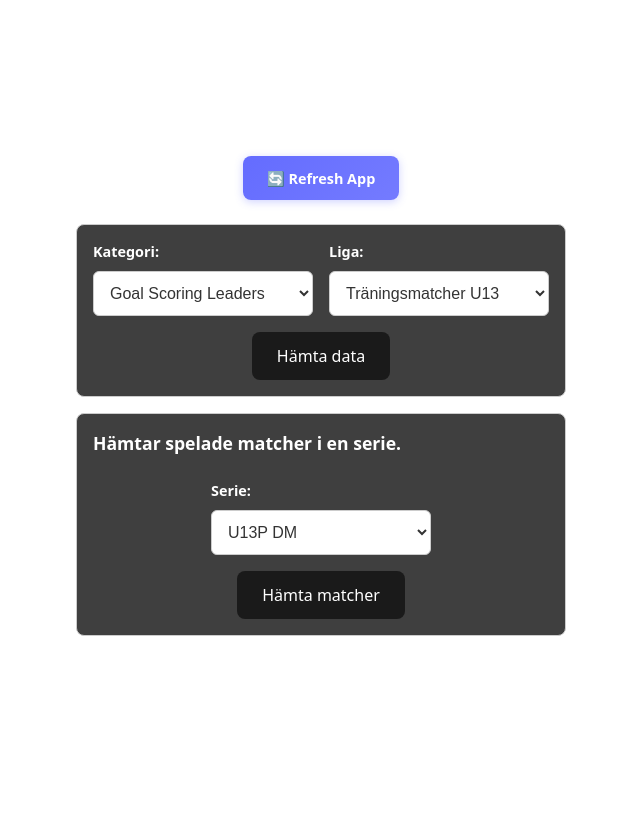
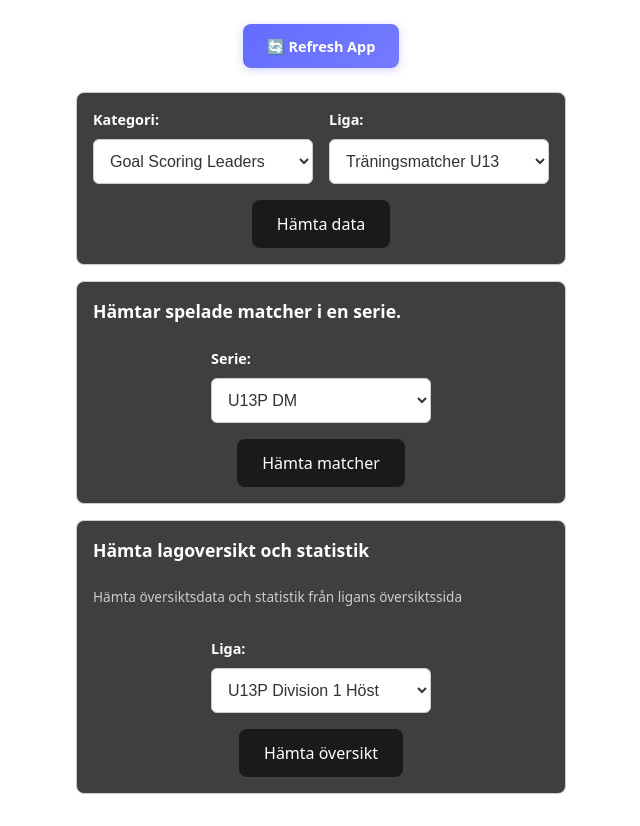
Before and after one commit to rognym/hockeystats, a React (Vite) app: page / in a window 1280 px wide. Shown: the whole page, without its empty margins (319-959 px from the left). Before the commit the page ends 800 px from the top, so only its background shows below. Built offline with nearby package versions, Linux system fonts and the light colour scheme.

Commit message:
added overview

```diff
--- a/src/App.tsx
+++ b/src/App.tsx
@@ -19,6 +19,14 @@ interface ExtractedUrl {
 interface TableExtractionResult {
   url: string;
   tableHtml: string;
+  success: boolean;
+  error?: string;
+  debugInfo?: string;
+}
+
+interface TeamOverviewResult {
+  url: string;
+  overviewHtml: string;
   success: boolean;
   error?: string;
   debugInfo?: string;
@@ -51,6 +59,12 @@ function App() {
     null
   );
   const [isExtractingTable, setIsExtractingTable] = useState(false);
+
+  // Team overview extraction states
+  const [overviewLeagueId, setOverviewLeagueId] = useState("19041");
+  const [overviewResult, setOverviewResult] =
+    useState<TeamOverviewResult | null>(null);
+  const [isExtractingOverview, setIsExtractingOverview] = useState(false);
 
   // Pull to refresh functionality
   const handleRefresh = async () => {
@@ -347,6 +361,168 @@ function App() {
     setIsExtractingTable(false);
   };
 
+  const extractTeamOverview = async () => {
+    if (isExtractingOverview) return;
+
+    setIsExtractingOverview(true);
+    setOverviewResult(null);
+
+    const overviewUrl = `https://stats.swehockey.se/ScheduleAndResults/Overview/${overviewLeagueId}`;
+
+    try {
+      const response = await fetch(overviewUrl);
+      if (!response.ok) {
+        throw new Error(`Failed to fetch overview page: ${response.status}`);
+      }
+
+      const html = await response.text();
+
+      // Extract the TSMstats container content
+      let overviewHtml = "";
+
+      // Method 1: Find the TSMstats container and extract its full content including nested elements
+      const tsmStartMatch = html.match(
+        /<div[^>]*class[^>]*=["'][^"']*TSMstats[^"']*container-fluid[^"']*["'][^>]*>/i
+      );
+
+      if (tsmStartMatch) {
+        const startIndex = html.indexOf(tsmStartMatch[0]);
+        let divCount = 1;
+        let endIndex = startIndex + tsmStartMatch[0].length;
+
+        // Find the matching closing div by counting nested divs
+        while (endIndex < html.length && divCount > 0) {
+          const nextDiv = html.indexOf("<div", endIndex);
+          const nextCloseDiv = html.indexOf("</div>", endIndex);
+
+          if (nextCloseDiv === -1) break;
+
+          if (nextDiv !== -1 && nextDiv < nextCloseDiv) {
+            divCount++;
+            endIndex = nextDiv + 4;
+          } else {
+            divCount--;
+            endIndex = nextCloseDiv + 6;
+          }
+        }
+
+        if (divCount === 0) {
+          overviewHtml = html.substring(startIndex, endIndex);
+        }
+      }
+
+      // Method 2: If Method 1 failed, try a broader search for TSMstats content
+      if (!overviewHtml) {
+        const broadMatch = html.match(
+          /class[^>]*=["'][^"']*TSMstats[^"']*["'][^>]*>[\s\S]*?(?=<div[^>]*class(?![^>]*TSMstats)|<\/body>|<\/html>|$)/i
+        );
+
+        if (broadMatch) {
+          overviewHtml = `<div ${broadMatch[0]}`;
+        }
+      }
+
+      // Method 3: Extract everything between TSMstats start and a logical end point
+      if (!overviewHtml) {
+        const startPattern = /<div[^>]*class[^>]*TSMstats[^>]*>/i;
+        const startMatch = html.match(startPattern);
+
+        if (startMatch) {
+          const startIndex = html.indexOf(startMatch[0]);
+          const endPatterns = [
+            /<div[^>]*class[^>]*(?!.*TSMstats)/i, // Next div without TSMstats
+            /<footer/i,
+            /<script/i,
+            /<\/body>/i,
+          ];
+
+          let endIndex = html.length;
+          endPatterns.forEach((pattern) => {
+            const match = html.substring(startIndex + 1000).match(pattern); // Look after 1000 chars
+            if (match) {
+              const foundIndex =
+                startIndex +
+                1000 +
+                html.substring(startIndex + 1000).indexOf(match[0]);
+              if (foundIndex < endIndex) endIndex = foundIndex;
+            }
+          });
+
+          overviewHtml = html.substring(startIndex, endIndex);
+        }
+      }
+
+      // Method 4: Last resort - search for any content with TSMstats
+      if (!overviewHtml) {
+        const allDivMatches = html.match(/<div[\s\S]*?TSMstats[\s\S]*?>/gi);
+        if (allDivMatches && allDivMatches.length > 0) {
+          // Find the largest match (most likely to be the complete container)
+          let largestMatch = "";
+          allDivMatches.forEach((match) => {
+            const startIndex = html.indexOf(match);
+            if (startIndex !== -1) {
+              // Extract a larger portion around this match
+              const beforeIndex = Math.max(0, startIndex - 100);
+              const afterIndex = Math.min(html.length, startIndex + 5000);
+              const section = html.substring(beforeIndex, afterIndex);
+              if (section.length > largestMatch.length) {
+                largestMatch = section;
+              }
+            }
+          });
+          overviewHtml = largestMatch;
+        }
+      }
+
+      if (overviewHtml) {
+        // Clean up the HTML and ensure it's properly formatted
+        overviewHtml = overviewHtml.trim();
+
+        // Debug info
+        const divCount = (overviewHtml.match(/<div[^>]*>/gi) || []).length;
+        const tableCount = (overviewHtml.match(/<table[^>]*>/gi) || []).length;
+        const textLength = overviewHtml.replace(/<[^>]*>/g, "").trim().length;
+        const hasStats =
+          overviewHtml.toLowerCase().includes("stats") ||
+          overviewHtml.toLowerCase().includes("statistik") ||
+          overviewHtml.toLowerCase().includes("points") ||
+          overviewHtml.toLowerCase().includes("goals");
+
+        setOverviewResult({
+          url: overviewUrl,
+          overviewHtml: overviewHtml,
+          success: true,
+          debugInfo: `Overview extracted: ${textLength} chars, ${divCount} divs, ${tableCount} tables, Stats content: ${
+            hasStats ? "Yes" : "No"
+          }`,
+        });
+      } else {
+        // Debug: Show what was found in the HTML
+        const hasTSMstats = html.includes("TSMstats");
+        const hasContainerFluid = html.includes("container-fluid");
+        const allTSMMatches = html.match(/TSMstats/gi) || [];
+        const htmlSnippet = html.substring(0, 1000) + "...";
+
+        setOverviewResult({
+          url: overviewUrl,
+          overviewHtml: "",
+          success: false,
+          error: `No TSMstats container found. TSMstats present: ${hasTSMstats}, container-fluid present: ${hasContainerFluid}, TSMstats matches: ${allTSMMatches.length}. HTML preview: ${htmlSnippet}`,
+        });
+      }
+    } catch (error) {
+      console.error("Error extracting team overview:", error);
+      setOverviewResult({
+        url: overviewUrl,
+        overviewHtml: "",
+        success: false,
+        error: error instanceof Error ? error.message : "Unknown error",
+      });
+    }
+
+    setIsExtractingOverview(false);
+  };
+
   const runTests = useCallback(async () => {
     if (isRunning) return;
 
@@ -603,6 +779,79 @@ function App() {
         </div>
       )}
 
+      {/* Team Overview Statistics Section */}
+      <div className="controls">
+        <h2>Hämta lagoversikt och statistik</h2>
+        <p>Hämta översiktsdata och statistik från ligans översiktssida</p>
+
+        <div className="input-group">
+          <label>
+            Liga:
+            <select
+              value={overviewLeagueId}
+              onChange={(e) => setOverviewLeagueId(e.target.value)}
+              disabled={isExtractingOverview}
+            >
+              <option value="19041">U13P Division 1 Höst</option>
+              <option value="18757">U13P Division 2 A</option>
+              <option value="18756">U13P Division 2 B</option>
+              <option value="18986">U13P DM</option>
+              <option value="18510">Träningsmatcher U13</option>
+              <option value="19034">U14P Division 1 Höst</option>
+              <option value="19037">U14P Division 2A Höst</option>
+              <option value="19039">U14P Division 2B Höst</option>
+            </select>
+          </label>
+        </div>
+
+        <div className="button-group">
+          <button
+            onClick={extractTeamOverview}
+            disabled={isExtractingOverview || !overviewLeagueId}
+          >
+            {isExtractingOverview ? "Hämtar..." : "Hämta översikt"}
+          </button>
+        </div>
+      </div>
+
+      {overviewResult && (
+        <div className="results">
+          <div className="summary" style={{ display: "none" }}>
+            <h2>Team Overview Result</h2>
+            <p>
+              Source URL:{" "}
+              <a
+                href={overviewResult.url}
+                target="_blank"
+                rel="noopener noreferrer"
+              >
+                {overviewResult.url}
+              </a>
+            </p>
+            <p>Status: {overviewResult.success ? "✅ Success" : "❌ Failed"}</p>
+            {overviewResult.debugInfo && (
+              <p>Debug: {overviewResult.debugInfo}</p>
+            )}
+            {!overviewResult.success && overviewResult.error && (
+              <p>Error: {overviewResult.error}</p>
+            )}
+          </div>
+
+          {overviewResult.success && overviewResult.overviewHtml && (
+            <div className="results-section">
+              <div className="table-container">
+                <div
+                  dangerouslySetInnerHTML={{
+                    __html: overviewResult.overviewHtml,
+                  }}
+                  className="extracted-table"
+                />
+              </div>
+            </div>
+          )}
+        </div>
+      )}
+
       {/* Original URL Range Testing Section */}
       <div className="controls" style={{ display: "none" }}>
         <h2>Test URL Range</h2>
```
